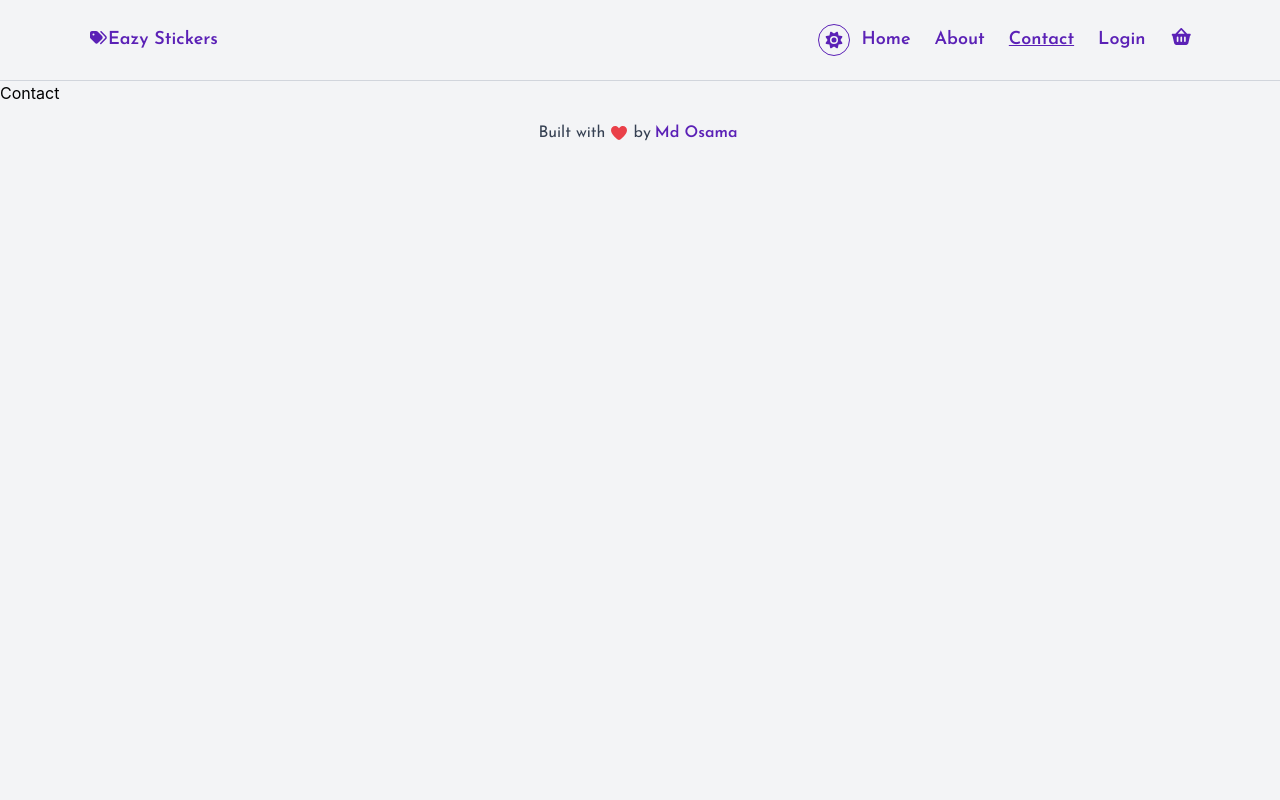
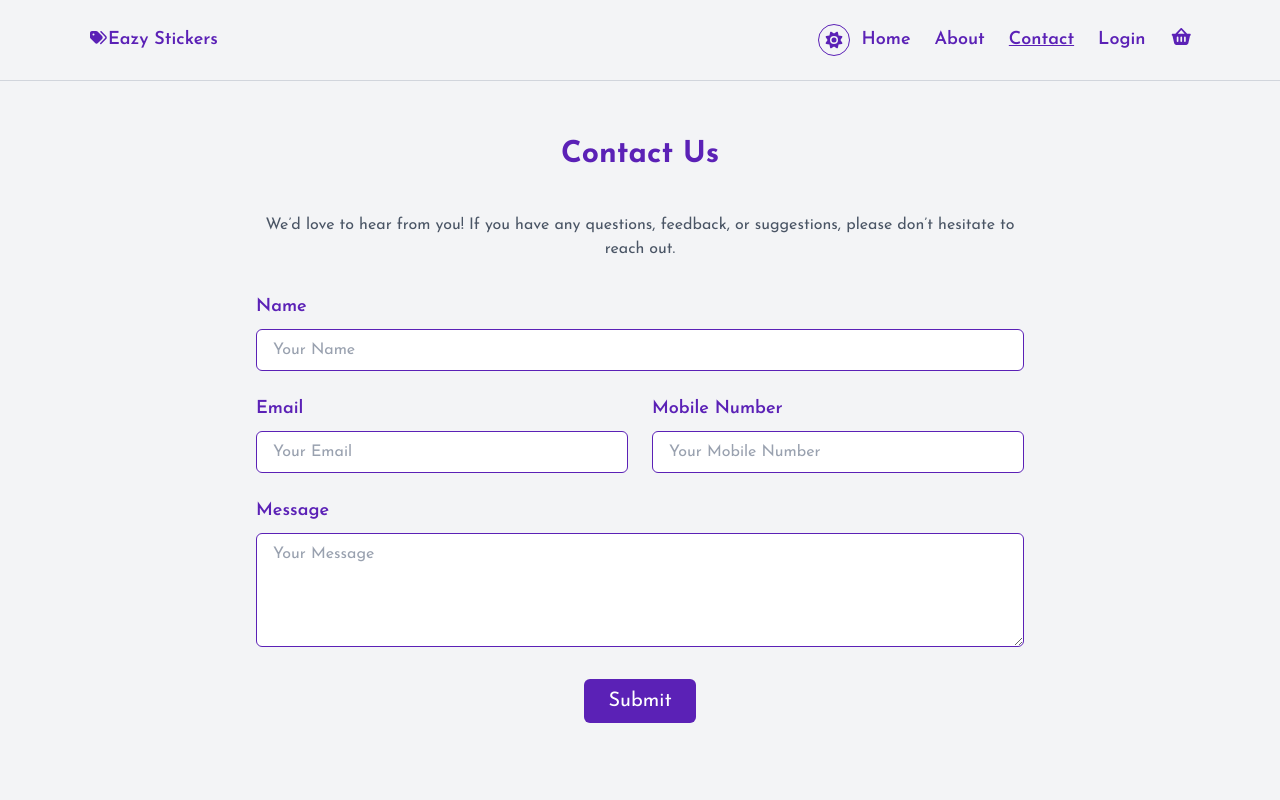
Before and after one commit to osamacoc51/FullStackweb, a React (Vite) app in the folder eazySticker_ui/: page /contact in a window 1280 px wide. Shown: the top 800 px of the page. Built offline with nearby package versions, Linux system fonts and the light colour scheme.

Commit message:
added navigation and pages

```diff
--- a/eazySticker_ui/src/components/About.jsx
+++ b/eazySticker_ui/src/components/About.jsx
@@ -1,6 +1,72 @@
+import PageTitle from "./PageTitle";
 
 export default function About() {
+  const h3Style = "text-lg font-semibold text-primary dark:text-light mb-2";
+  const pStyle = "text-gray-600 dark:text-lighter";
+
   return (
-    <div>About</div>
-  )
+    <div className="max-w-4xl min-h-213 mx-auto px-6 py-8 font-primary">
+      <PageTitle title="About Us" />
+      {/* About Us Content */}
+      <p className="leading-6 mb-8 text-gray-600 dark:text-lighter">
+        <span className="text-lg font-semibold text-primary dark:text-light">
+          Eazy sticker
+        </span>{" "}
+        store is an initiative by{" "}
+        <span className="text-lg font-semibold text-primary dark:text-light">
+          Designs by eazybytes
+        </span>
+        , dedicated to offering you the most sought-after stickers and posters!
+      </p>
+
+      {/* Why Choose Us Section */}
+      <h2 className="text-2xl leading-8 font-bold text-primary dark:text-light mb-6">
+        Why Choose Us?
+      </h2>
+
+      {/* Features */}
+      <div className="space-y-8">
+        {/* Feature: Premium Quality */}
+        <div>
+          <h3 className={h3Style}>Premium Quality</h3>
+          <p className={pStyle}>
+            We strive to provide every customer with the utmost satisfaction by
+            delivering high-quality vinyl stickers crafted with care and
+            precision.
+          </p>
+        </div>
+
+        {/* Feature: Product Innovation */}
+        <div>
+          <h3 className={h3Style}>Product Innovation</h3>
+          <p className={pStyle}>
+            Our vinyl stickers feature a premium matte or glossy finish
+            lamination and are made with advanced adhesive technology. Designed
+            to withstand all weather conditions and resist scratches, our
+            stickers are gentle enough to preserve the surface of your beloved
+            gadgets.
+          </p>
+        </div>
+
+        {/* Feature: Excellent Service */}
+        <div>
+          <h3 className={h3Style}>Excellent Service</h3>
+          <p className={pStyle}>
+            Customer satisfaction is our top priority, and we’re committed to
+            delivering an exceptional shopping experience.
+          </p>
+        </div>
+
+        {/* Feature: Designs You’ll Love */}
+        <div>
+          <h3 className={h3Style}>Designs You’ll Love</h3>
+          <p className={pStyle}>
+            With over 1,000 designs, our collection ranges from relatable and
+            seriously funny to delightfully quirky. And we’re just getting
+            started—stay tuned for more exciting products and designs!
+          </p>
+        </div>
+      </div>
+    </div>
+  );
 }
--- a/eazySticker_ui/src/components/PageTitle.jsx
+++ b/eazySticker_ui/src/components/PageTitle.jsx
@@ -1,4 +1,3 @@
-import React from 'react'
 
 export default function PageTitle({title}) {
   return (
--- a/eazySticker_ui/src/components/ProductListings.jsx
+++ b/eazySticker_ui/src/components/ProductListings.jsx
@@ -1,7 +1,7 @@
-import React, { useState, useMemo } from "react";
+import { useState, useMemo } from "react";
 import ProductCard from "./ProductCard";
 import SearchBox from "./searchBox";
-import DropDown from "./dropDown";
+import DropDown from "./DropDown";
 
 const sortList = ["Popularity", "Price Low to High", "Price High to Low"];
 
--- a/eazySticker_ui/src/components/cart.jsx
+++ b/eazySticker_ui/src/components/cart.jsx
@@ -1,6 +1,35 @@
+import PageTitle from "./PageTitle";
+import { useNavigate } from "react-router-dom";
+import emptyCartImage from "../assets/utils/emptycart.png";
 
 export default function Cart() {
+  const navigation = useNavigate();
+
+  const handleClick = () => {
+    navigation("/home", { state: { username: "madan" } });
+  };
+
   return (
-    <div>Cart</div>
-  )
+    <div className="min-h-213 py-12 bg-normalbg dark:bg-darkbg font-primary">
+      <div className="max-w-4xl mx-auto px-4">
+        <PageTitle title="Your Cart" />
+        <div className="text-center text-gray-600 dark:text-lighter flex flex-col items-center">
+          <p className="max-w-xl px-2 mx-auto text-base mb-4">
+            Oops... Your cart is empty. Continue shopping
+          </p>
+          <img
+            src={emptyCartImage}
+            alt="Empty Cart"
+            className="max-w-75 mx-auto mb-6 dark:bg-light dark:rounded-md"
+          />
+          <button
+            onClick={handleClick}
+            className="py-2 px-4 bg-primary dark:bg-light text-white dark:text-black text-xl font-semibold rounded-sm flex justify-center items-center hover:bg-dark dark:hover:bg-lighter transition"
+          >
+            Back to Products
+          </button>
+        </div>
+      </div>
+    </div>
+  );
 }
--- a/eazySticker_ui/src/components/contact.jsx
+++ b/eazySticker_ui/src/components/contact.jsx
@@ -1,6 +1,107 @@
+import PageTitle from "./PageTitle";
+import { Form } from "react-router-dom";
 
 export default function Contact() {
+
+
+
+  const labelStyle =
+    "block text-lg font-semibold text-primary dark:text-light mb-2";
+  const textFieldStyle =
+    "w-full px-4 py-2 text-base border rounded-md transition border-primary dark:border-light focus:ring focus:ring-dark dark:focus:ring-lighter focus:outline-none text-gray-800 dark:text-lighter bg-white dark:bg-gray-600 placeholder-gray-400 dark:placeholder-gray-300";
   return (
-    <div>Contact</div>
-  )
+    <div className="max-w-[1152px] min-h-[852px] mx-auto px-6 py-8 font-primary bg-normalbg dark:bg-darkbg">
+      {/* Page Title */}
+      <PageTitle title="Contact Us" />
+      {/* Contact Info */}
+      <p className="max-w-[768px] mx-auto mt-8 text-gray-600 dark:text-lighter mb-8 text-center">
+        We’d love to hear from you! If you have any questions, feedback, or
+        suggestions, please don’t hesitate to reach out.
+      </p>
+
+      {/* Contact Form */}
+      <Form
+        className="space-y-6 max-w-[768px] mx-auto"
+      >
+        {/* Name Field */}
+        <div>
+          <label htmlFor="name" className={labelStyle}>
+            Name
+          </label>
+          <input
+            id="name"
+            name="name"
+            type="text"
+            placeholder="Your Name"
+            className={textFieldStyle}
+            required
+            minLength={5}
+            maxLength={30}
+          />
+        </div>
+
+        {/* Email and mobile Row */}
+        <div className="grid grid-cols-1 sm:grid-cols-2 gap-6">
+          {/* Email Field */}
+          <div>
+            <label htmlFor="email" className={labelStyle}>
+              Email
+            </label>
+            <input
+              id="email"
+              name="email"
+              type="email"
+              placeholder="Your Email"
+              className={textFieldStyle}
+              required
+            />
+          </div>
+
+          {/* Mobile Field */}
+          <div>
+            <label htmlFor="mobileNumber" className={labelStyle}>
+              Mobile Number
+            </label>
+            <input
+              id="mobileNumber"
+              name="mobileNumber"
+              type="tel"
+              required
+              pattern="^\d{10}$"
+              title="Mobile number must be exactly 10 digits"
+              placeholder="Your Mobile Number"
+              className={textFieldStyle}
+            />
+          </div>
+        </div>
+
+        {/* Message Field */}
+        <div>
+          <label htmlFor="message" className={labelStyle}>
+            Message
+          </label>
+          <textarea
+            id="message"
+            name="message"
+            rows="4"
+            placeholder="Your Message"
+            className={textFieldStyle}
+            required
+            minLength={5}
+            maxLength={500}
+          ></textarea>
+        </div>
+
+        {/* Submit Button */}
+        <div className="text-center">
+          <button
+            type="submit"
+            className="px-6 py-2 text-white dark:text-black text-xl rounded-md transition duration-200 bg-primary dark:bg-light hover:bg-dark dark:hover:bg-lighter"
+          >
+            Submit
+          </button>
+        </div>
+      </Form>
+    </div>
+  );
 }
--- a/eazySticker_ui/src/components/dropDown.jsx
+++ b/eazySticker_ui/src/components/dropDown.jsx
@@ -1,4 +1,3 @@
-import React from 'react'
 
 export default function DropDown({label, options, selectedValue, handleSort}) {
   return (
--- a/eazySticker_ui/src/components/login.jsx
+++ b/eazySticker_ui/src/components/login.jsx
@@ -1,6 +1,72 @@
+import PageTitle from "./PageTitle";
+import { Link } from "react-router-dom";
 
 export default function Login() {
+  const labelStyle =
+    "block text-lg font-semibold text-primary dark:text-light mb-2";
+  const textFieldStyle =
+    "w-full px-4 py-2 text-base border rounded-md transition border-primary dark:border-light focus:ring focus:ring-dark dark:focus:ring-lighter focus:outline-none text-gray-800 dark:text-lighter bg-white dark:bg-gray-600 placeholder-gray-400 dark:placeholder-gray-300";
   return (
-    <div>Login</div>
-  )
+    <div className="min-h-213 flex items-center justify-center font-primary dark:bg-darkbg">
+      <div className="bg-white dark:bg-gray-700 shadow-md rounded-lg max-w-md w-full px-8 py-6">
+        {/* Title */}
+        <PageTitle title="Login" />
+        {/* Form */}
+        <form className="space-y-6">
+          {/* Email Field */}
+          <div>
+            <label htmlFor="username" className={labelStyle}>
+              Username
+            </label>
+            <input
+              id="username"
+              type="text"
+              name="username"
+              placeholder="Your Username"
+              required
+              className={textFieldStyle}
+            />
+          </div>
+
+          {/* Password Field */}
+          <div>
+            <label htmlFor="password" className={labelStyle}>
+              Password
+            </label>
+            <input
+              id="password"
+              type="password"
+              name="password"
+              placeholder="Your Password"
+              required
+              minLength={8}
+              maxLength={20}
+              className={textFieldStyle}
+            />
+          </div>
+
+          {/* Submit Button */}
+          <div>
+            <button
+              type="submit"
+              className="w-full px-6 py-2 text-white dark:text-black text-xl rounded-md transition duration-200 bg-primary dark:bg-light hover:bg-dark dark:hover:bg-lighter"
+            >
+              Login
+            </button>
+          </div>
+        </form>
+
+        {/* Register Link */}
+        <p className="text-center text-gray-600 dark:text-gray-400 mt-4">
+          Don't have an account?{" "}
+          <Link
+            to="/register"
+            className="text-primary dark:text-light hover:text-dark dark:hover:text-primary transition duration-200"
+          >
+            Register Here
+          </Link>
+        </p>
+      </div>
+    </div>
+  );
 }
```
Also changed, not shown: eazySticker_ui/src/main.jsx (+4 -4 lines).
